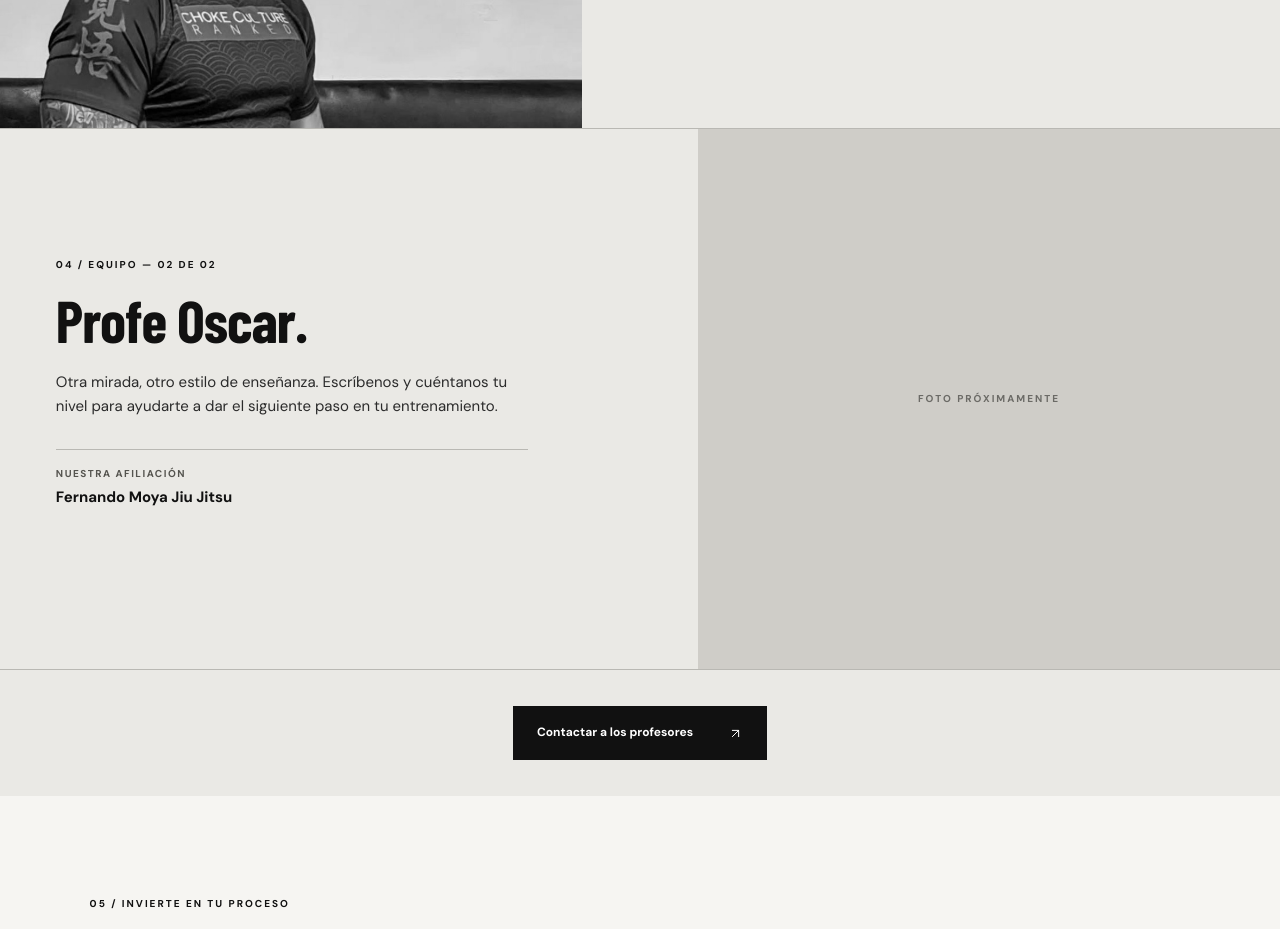
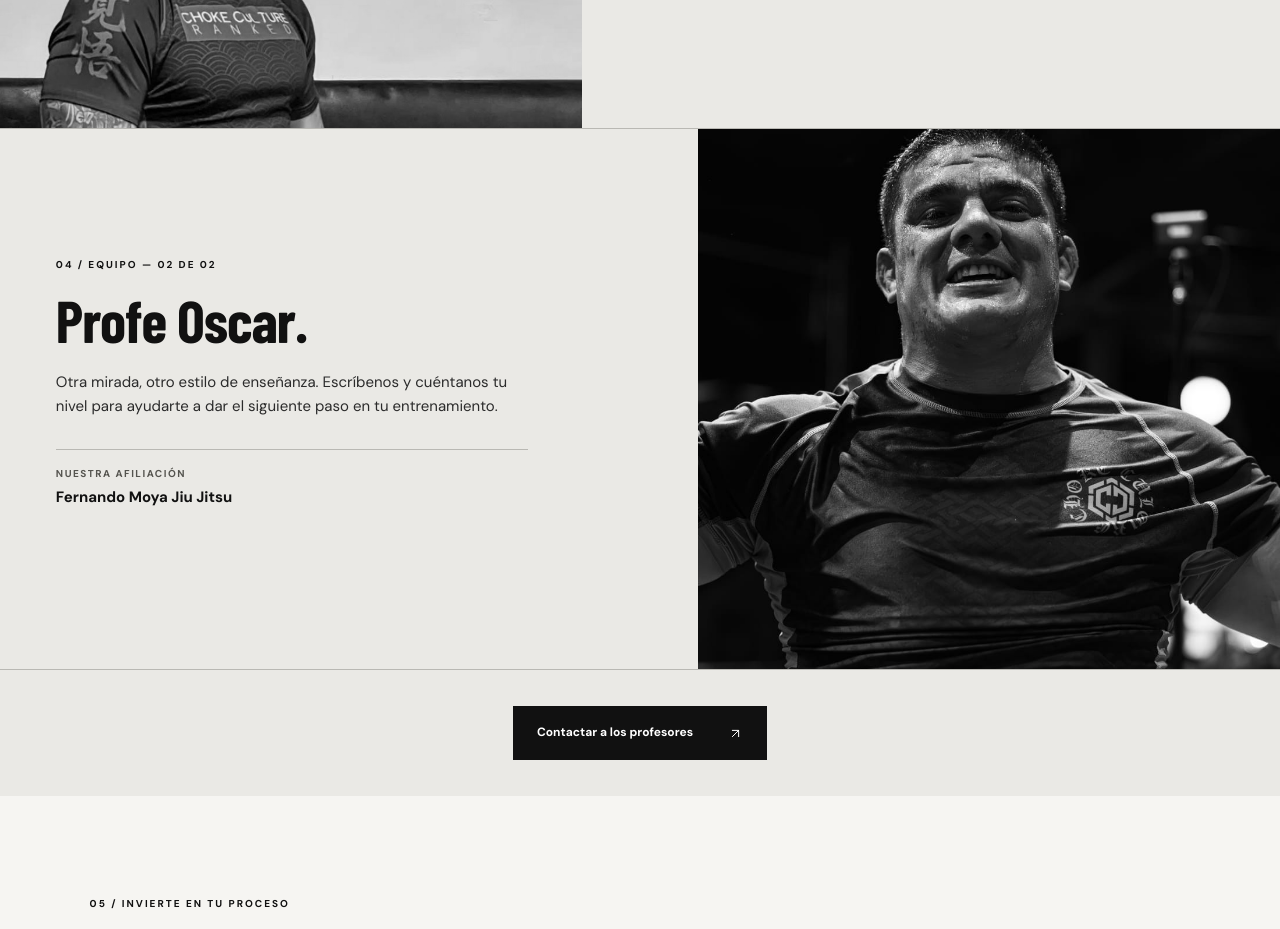
Before and after one commit to cristopherarauzalvarado-code/Td_web, a plain HTML site: page dist/index.html in a window 1280 px wide. Shown: the part 3720-4649 px from the top of the page. Drawn offline with nearby package versions, Linux system fonts and the light colour scheme; a web font is replaced by a local one.

Commit message:
foto de profe oscar actualizada

```diff
--- a/dist/index.html
+++ b/dist/index.html
@@ -375,11 +375,13 @@
       </section>
 
       <section id="profesor-oscar" class="coaches coaches-reverse">
-        <div
-          class="coach-photo coach-photo-empty"
-          role="img"
-          aria-label="Foto del profe Oscar próximamente"
-        ></div>
+        <div class="coach-photo">
+          <img
+            src="./assets/ProfeOscar.jpeg"
+            alt="Profe Oscar de Top Dogs"
+            loading="lazy"
+          />
+        </div>
         <div class="coach-copy">
           <p class="eyebrow">04 / EQUIPO — 02 DE 02</p>
           <h2>Profe Oscar.</h2>
```
Also changed, not shown: test/site.test.mjs (+8 -0 lines), dist/assets/ProfeOscar.jpeg (added).
